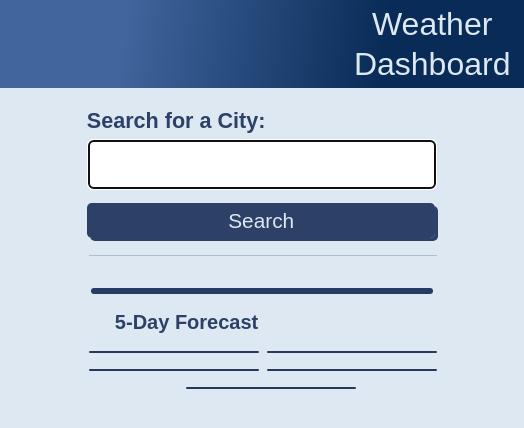
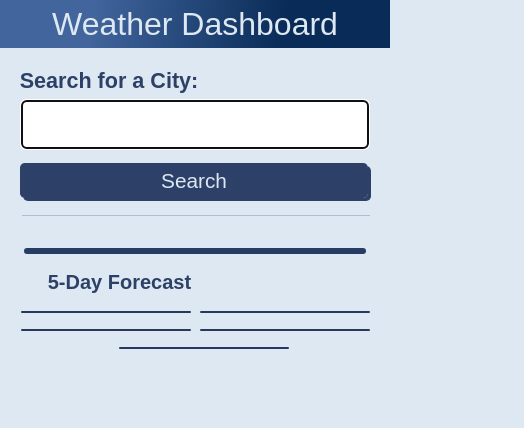
Before and after one commit to shimna-puthanayil/five-day-weather-radar, a plain HTML site: page index.html in a window 390 px wide. Shown: the whole page, 524 px wide, since content can reach past the window. Drawn offline with nearby package versions, Linux system fonts and the light colour scheme; no server answers.

Commit message:
updated the responsive design

```diff
--- a/assets/css/style.css
+++ b/assets/css/style.css
@@ -5,10 +5,10 @@
     --light-dark: #445b8b;
     --dark: #132954df;
     --border-radius: .3rem;
-    --dark-color:linear-gradient(98deg,
-    rgba(65, 101, 156, 1) 24%,
-    rgba(8, 43, 87, 1) 73%);
-   --button-color: radial-gradient(circle, rgba(240, 230, 140, 1) 0%, rgba(198, 147, 28, 0.954) 100%);
+    --dark-color: linear-gradient(98deg,
+            rgba(65, 101, 156, 1) 24%,
+            rgba(8, 43, 87, 1) 73%);
+    --button-color: radial-gradient(circle, rgba(240, 230, 140, 1) 0%, rgba(198, 147, 28, 0.954) 100%);
 }
 
 * {
@@ -120,7 +120,7 @@ header {
 
 .width-card {
     width: 170px;
-    background-color:var(--dark);
+    background-color: var(--dark);
     /* background-color: #3b4967; */
     color: var(--primary);
 }
@@ -135,8 +135,7 @@ header {
 /* FORM */
 
 .form-label,
-.form-input
- {
+.form-input {
     display: block;
 }
 
@@ -178,3 +177,9 @@ header {
 .margin-left {
     margin-left: 100px;
 }
+
+@media (max-width: 575.98px) {
+    .app-title {
+        padding: 0px;
+    }
+}
--- a/index.html
+++ b/index.html
@@ -11,8 +11,8 @@
 </head>
 
 <body class="flex-column min-100-vh">
-    <header>
-        <h2 class="app-title"> Weather Dashboard</h2>
+    <header class="">
+        <h2 class=".flex-column app-title"> Weather Dashboard</h2>
     </header>
 
     <main class="flex-row">
```
